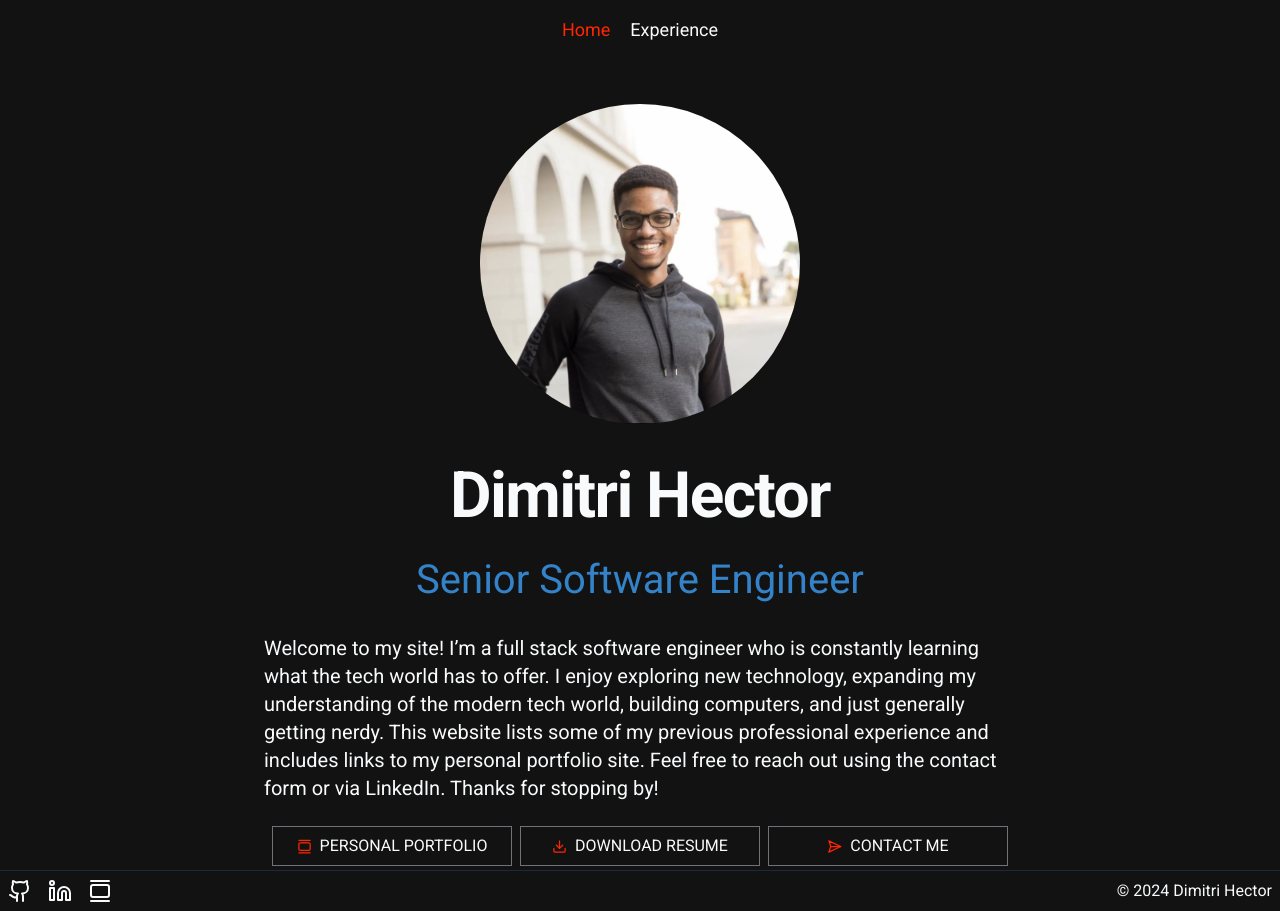
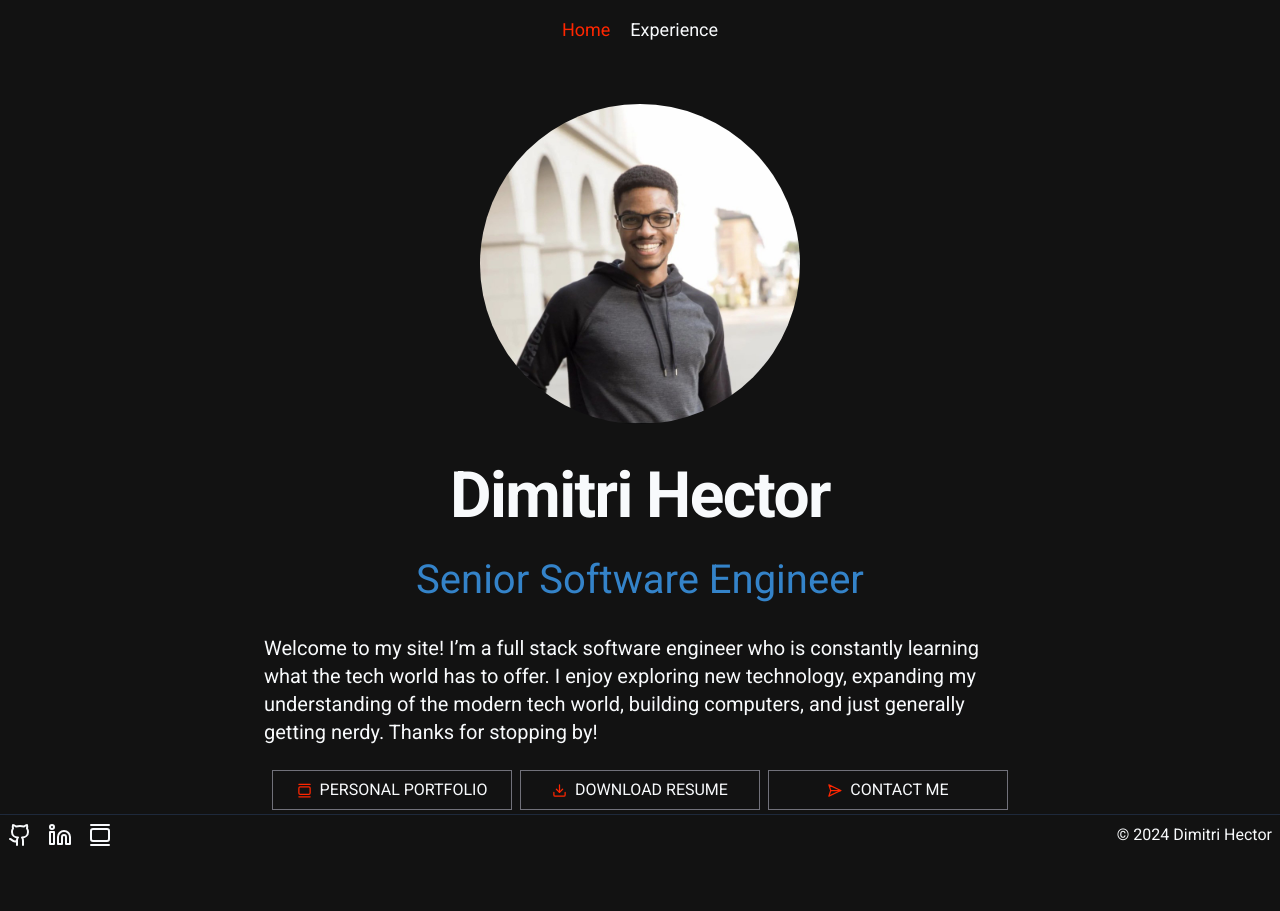
Before and after one commit to joshuahector86/prosite2024, a React (Vite) app: page / in a window 1280 px wide. After the commit the page ends 855 px from the top, so only its background shows below. Built offline with nearby package versions, Linux system fonts and the light colour scheme.

Commit message:
removing form and replacing with cards. fixing download button

```diff
--- a/src/components/shared/ContactMeFlyOut/ContactMeFlyOut.tsx
+++ b/src/components/shared/ContactMeFlyOut/ContactMeFlyOut.tsx
@@ -1,13 +1,8 @@
 import { Button } from "@/components/ui/button";
-import {
-  Sheet,
-  SheetClose,
-  SheetContent,
-  SheetFooter,
-  SheetTrigger,
-} from "@/components/ui/sheet";
-import { ContactMeForm } from "./ContactMeForm";
+import { Card, CardDescription, CardHeader } from "@/components/ui/card";
+import { Sheet, SheetContent, SheetTrigger } from "@/components/ui/sheet";
 import { SendHorizonalIcon } from "lucide-react";
+import { Link } from "react-router-dom";
 
 interface ContactMeFlyOutProps {
   icon?: React.ReactNode;
@@ -25,11 +20,27 @@ const ContactMeFlyOut: React.FC<ContactMeFlyOutProps> = () => {
           CONTACT ME
         </Button>
       </SheetTrigger>
-      <SheetContent side={"right"}>
-        <ContactMeForm />
-        <SheetFooter>
-          <SheetClose asChild></SheetClose>
-        </SheetFooter>
+      <SheetContent side={"right"} className="bg-black">
+        <Card className="flex flex-col items-center p-10 mt-10 bg-[#111111] hover:bg-black hover:border-[#ff2600]">
+          <CardHeader>Linkedin</CardHeader>
+          <CardDescription>
+            <Link
+              className="underline hover:text-[#ff2600]"
+              target="_blank"
+              to="https://www.linkedin.com/in/dimitri-hector-a113b9149/"
+            >
+              Dimitri-Hector
+            </Link>
+          </CardDescription>
+        </Card>
+        <Card className="flex flex-col items-center p-10 mt-10 bg-[#111111] hover:bg-black hover:border-[#ff2600]">
+          <CardHeader>Email</CardHeader>
+          <CardDescription>joshuahector86@gmail.com</CardDescription>
+        </Card>
+        <Card className="flex flex-col items-center p-10 mt-10 bg-[#111111] hover:bg-black  hover:border-[#ff2600]">
+          <CardHeader>Location</CardHeader>
+          <CardDescription>New York, USA</CardDescription>
+        </Card>
       </SheetContent>
     </Sheet>
   );
--- a/src/pages/Home/index.tsx
+++ b/src/pages/Home/index.tsx
@@ -25,10 +25,8 @@ const Home = () => {
           Welcome to my site! I’m a full stack software engineer who is
           constantly learning what the tech world has to offer. I enjoy
           exploring new technology, expanding my understanding of the modern
-          tech world, building computers, and just generally getting nerdy. This
-          website lists some of my previous professional experience and includes
-          links to my personal portfolio site. Feel free to reach out using the
-          contact form or via LinkedIn. Thanks for stopping by!
+          tech world, building computers, and just generally getting nerdy.
+          Thanks for stopping by!
         </CardContent>
         <HomeButtons />
       </Card>
@@ -37,15 +35,9 @@ const Home = () => {
 };
 
 const HomeButtons = () => {
-  const downloadResume = () => {
-    const pdfUrl = "joshua_hector_resume.pdf";
-    const link = document.createElement("a");
-    link.href = pdfUrl;
-    link.download = "Joshua_Hector_Resume.pdf"; // specify the filename
-    document.body.appendChild(link);
-    link.click();
-    document.body.removeChild(link);
-  };
+  const pdfUrl =
+    "https://drive.google.com/uc?export=download&id=1VrskcCpFAf2iFRzn0JvMkba8r8sXADXB";
+
   return (
     <div className="flex flex-col gap-2  md:flex-row ">
       <Link
@@ -63,10 +55,9 @@ const HomeButtons = () => {
       <Button
         variant="outline"
         className="w-[15rem] hover:bg-transparent hover:text-[#ff2600] hover:border-[#ff2600] border-zinc-500  font-normal flex gap-2 items-center"
-        onClick={downloadResume}
       >
         <DownloadIcon size={15} color="#ff2600" />
-        DOWNLOAD RESUME
+        <a href={pdfUrl}>DOWNLOAD RESUME</a>
       </Button>
       <ContactMeFlyOut />
     </div>
```
